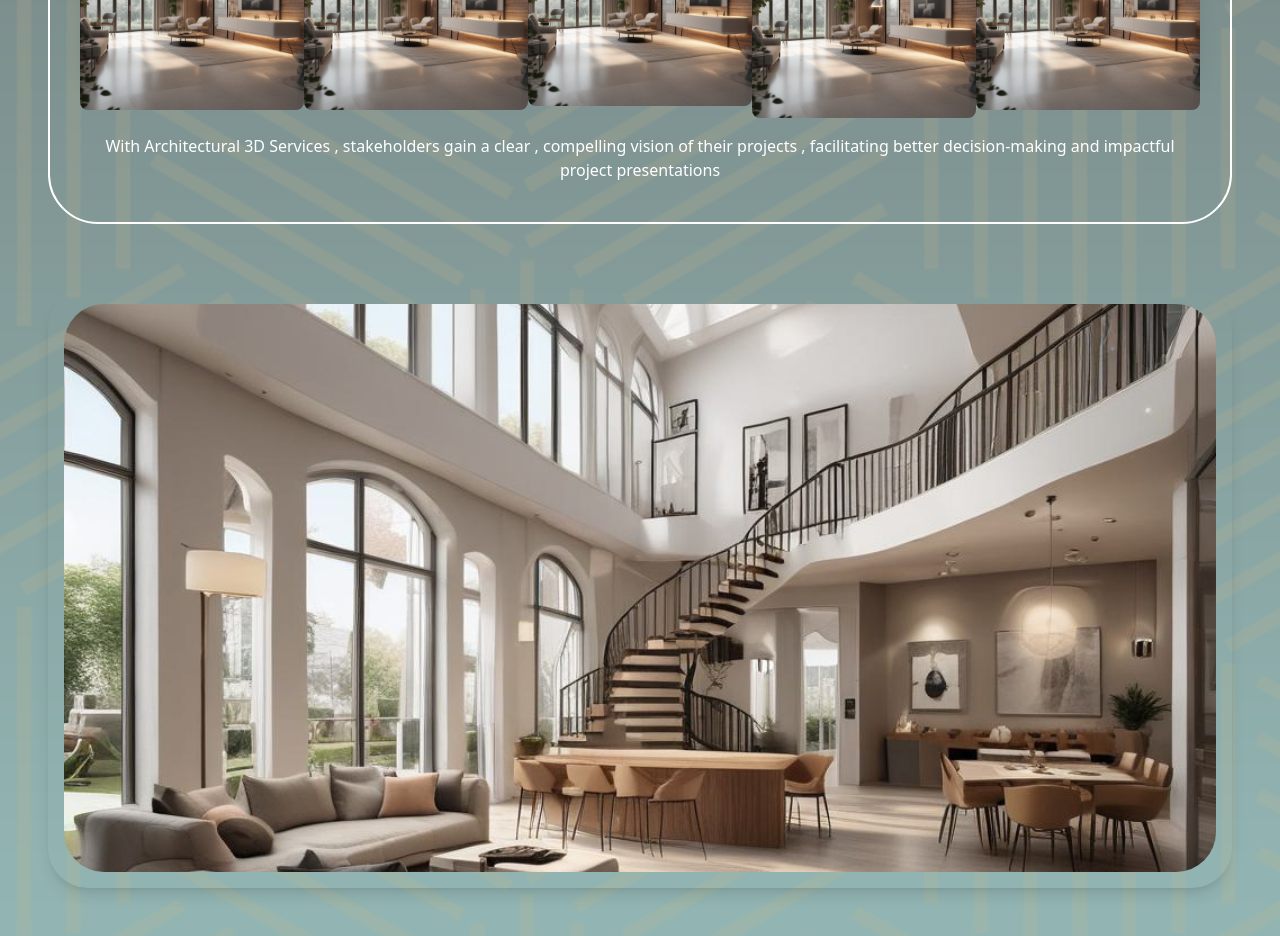
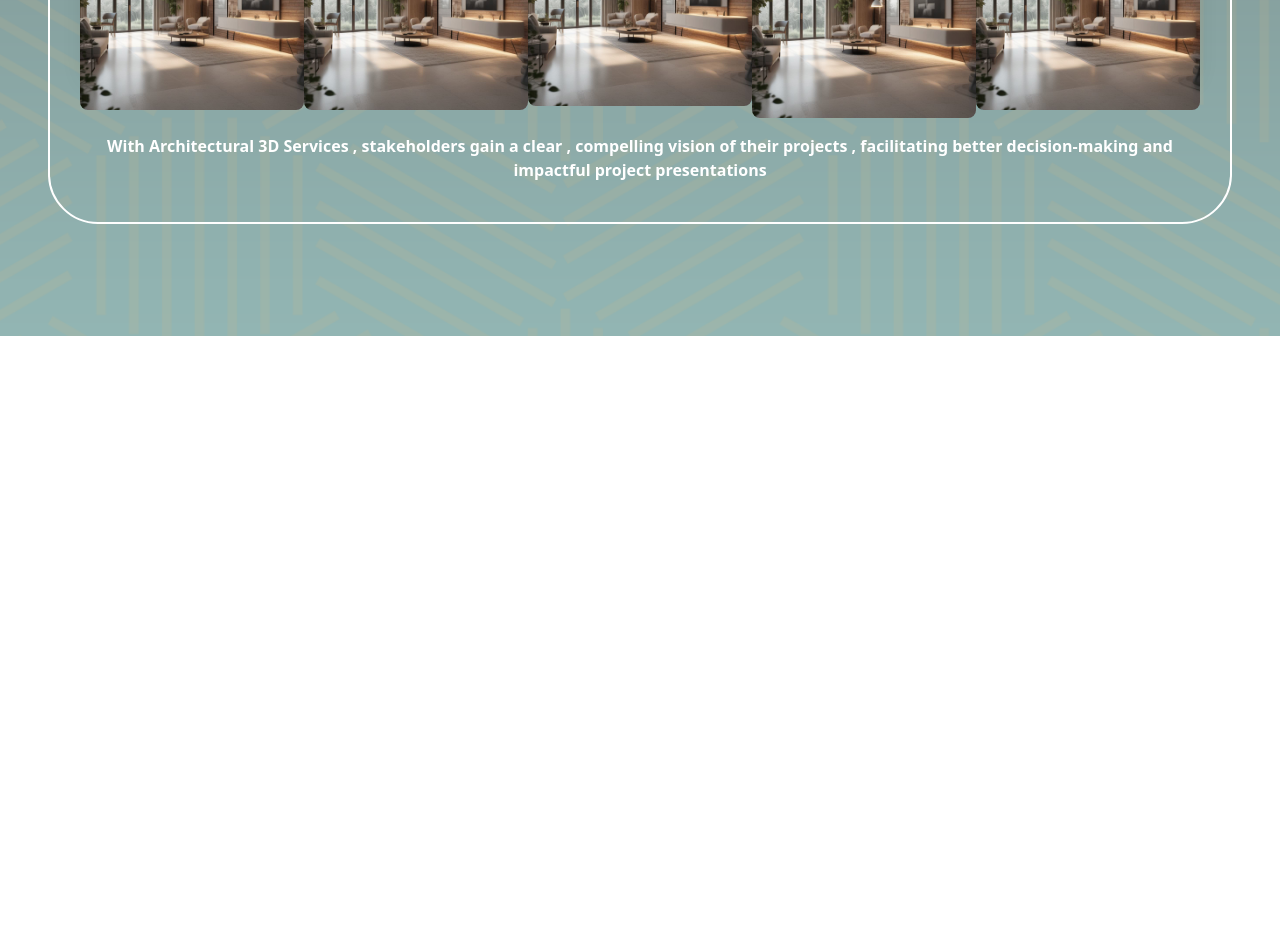
Before and after one commit to kartikturak05/Innoverse, a React (Vite) app: page /3DAnimation in a window 1280 px wide. Shown: the part 840-1776 px from the top of the page. After the commit the page ends 1176 px from the top, so only its background shows below. Built offline with nearby package versions, Linux system fonts and the light colour scheme.

Commit message:
updates 3d Services Page

```diff
--- a/src/components/Animation3DPage.jsx
+++ b/src/components/Animation3DPage.jsx
@@ -197,7 +197,7 @@ const Animation3DPage = () => {
                 </div>
               </div>
 
-              <div className="text-base text-white">
+              <div className="text-base text-white font-bold">
                 With Architectural 3D Services , stakeholders gain a clear ,
                 compelling vision of their projects , facilitating better
                 decision-making and impactful project presentations
@@ -319,13 +319,13 @@ const Animation3DPage = () => {
 
         {/* Inner continer */}
         {/* Video 1 */}
-        <div className="bg-transparent rounded-[40px] w-4/3 h-[600px] shadow-lg p-4 ">
+        {/* <div className="bg-transparent rounded-[40px] w-4/3 h-[600px] shadow-lg p-4 ">
           <img
             src={`/3dServices/${images[currentIndex]}`}
             alt="Image 1"
             className="mx-auto w-full h-full object-cover   rounded-[40px] "
           />
-        </div>
+        </div> */}
       </div>
     </div>
   );
--- a/src/components/Mob.jsx
+++ b/src/components/Mob.jsx
@@ -70,10 +70,10 @@ const Mob = () => {
                             <li className='p-4 hover:bg-white/5 rounded-md cursor-pointer font-bold' onClick={() => handleNavigation('#company-overview')} > <a href="#company-overview" >Products</a> </li>
                             <li className='p-4 hover:bg-white/5 rounded-md cursor-pointer font-bold' onClick={() => handleNavigation('#services')} >  <a href="#services" >Services</a> </li>
 
-                            <li className='p-4 hover:bg-white/5 rounded-md cursor-pointer font-bold' onClick={() =>{
+                            {/* <li className='p-4 hover:bg-white/5 rounded-md cursor-pointer font-bold' onClick={() =>{
                               toggleDrawer();
                               navigate('/FAQ')
-                              }} >  <a onClick={()=> navigate('/FAQ')} >FAQs</a> </li>
+                              }} >  <a onClick={()=> navigate('/FAQ')} >FAQs</a> </li> */}
 
                             <li className='p-4 hover:bg-white/5 rounded-md cursor-pointer font-bold' onClick={() => handleNavigation('#OurClients')} >  <a href="#OurClients" >Clientele</a> </li>
                             <li className='p-4 hover:bg-white/5 rounded-md cursor-pointer font-bold'  onClick={() => handleNavigation('#contact-us')} > <a href="#contact-us" >Contact Us</a>  </li>
```
